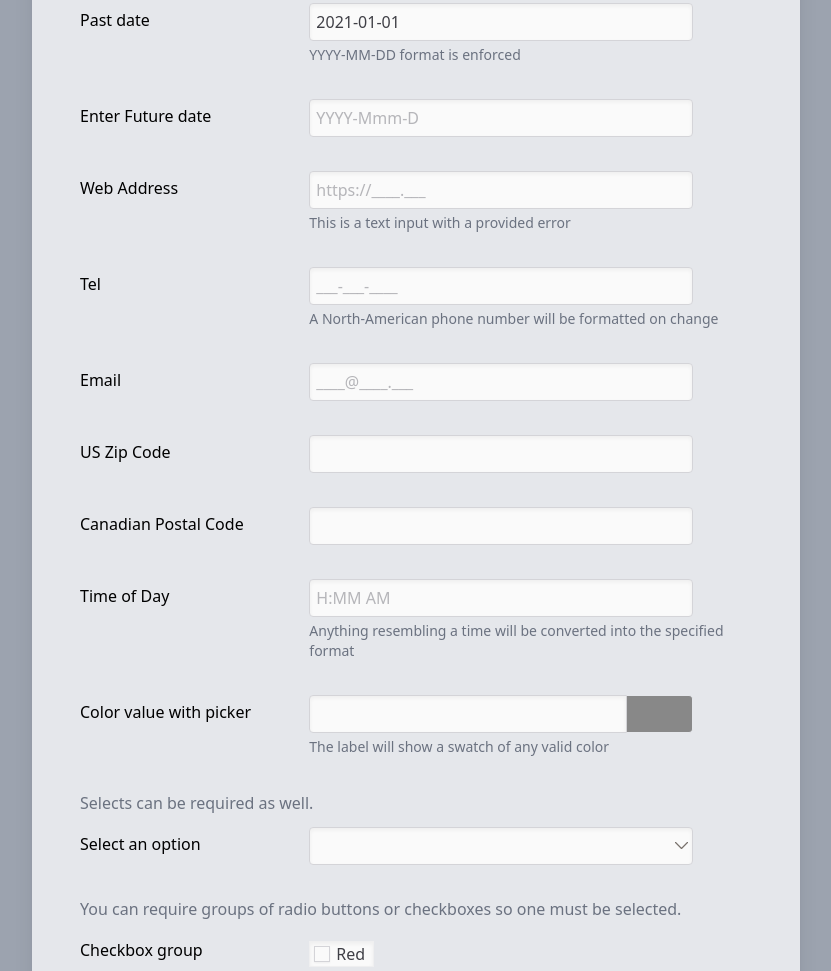
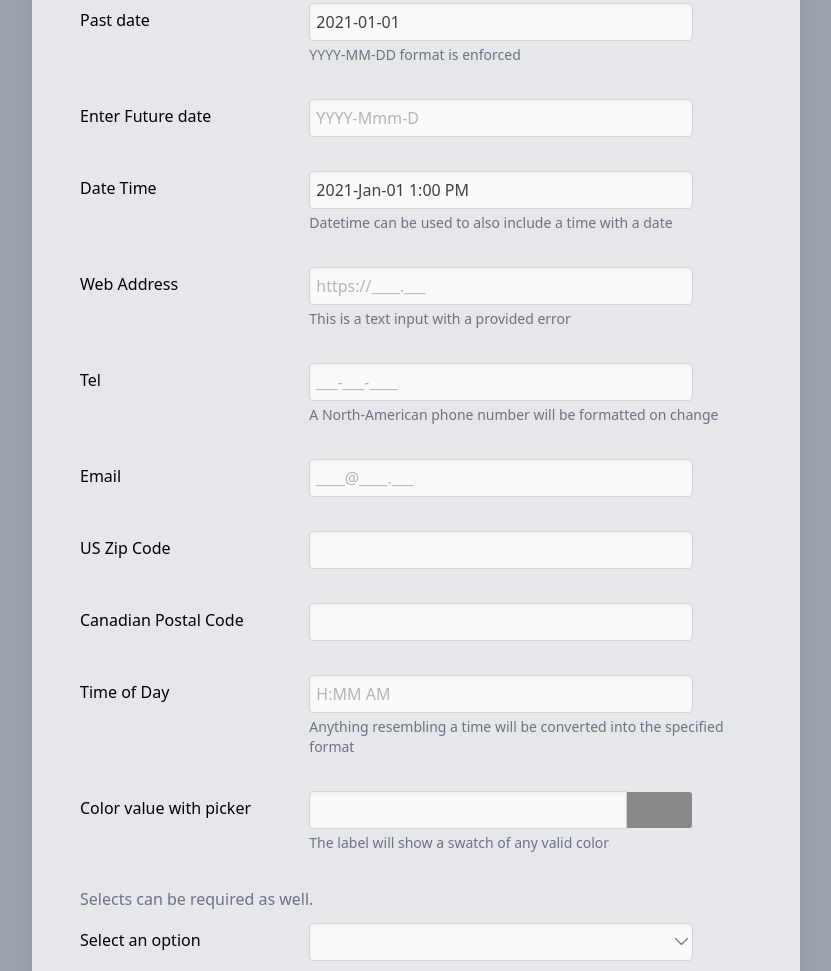
Before and after one commit to jdlien/validator, a website: page demo/index.html in a window 1280 px wide. Shown: the part 1206-2177 px from the top of the page, without its empty margins (224-1055 px from the left). Drawn offline with nearby package versions, Linux system fonts and the light colour scheme; files that its build step writes are made by us from their sources.

Commit message:
added datetime validation

```diff
--- a/demo/index.html
+++ b/demo/index.html
@@ -350,6 +350,37 @@
               <div
                 class="error hidden text-sm text-red-600 transition dark:text-red-500"
                 id="input-future-date-error"
+              ></div>
+            </div>
+          </div>
+        </div>
+
+        <div class="sm:grid sm:grid-cols-3 sm:items-start sm:gap-4">
+          <label for="input-datetime" id="input-datetime-label" class="block font-medium sm:mt-px sm:pt-1"
+            >Date Time</label
+          >
+          <div class="my-0.5 sm:mt-0 sm:col-span-2">
+            <div class="flex relative sm:max-w-sm">
+              <input
+                class="block w-full px-1.5 transition flatpickr-input"
+                type="text"
+                value="2021-Jan-01 1:00 PM"
+                id="input-datetime"
+                data-date-format="YYYY-MMM-DD h:mm A"
+                data-type="date"
+                placeholder="YYYY-Mmm-D h:mm AM"
+                name="input-datetime"
+                data-error-default=""
+                aria-describedby="input-datetime-error"
+              />
+            </div>
+            <p class="mt-1 text-sm text-gray-500 dark:text-gray-400">
+              Datetime can be used to also include a time with a date
+            </p>
+            <div style="min-height: 20px">
+              <div
+                class="error hidden text-sm text-red-600 transition dark:text-red-500"
+                id="input-datetime-error"
               ></div>
             </div>
           </div>
--- a/package.json
+++ b/package.json
@@ -1,6 +1,6 @@
 {
   "name": "@jdlien/validator",
-  "version": "1.3.6",
+  "version": "1.4.0",
   "type": "module",
   "module": "dist/validator.js",
   "types": "dist/Validator.d.ts",
@@ -59,6 +59,6 @@
   },
   "sideEffects": false,
   "dependencies": {
-    "@jdlien/validator-utils": "^1.1.6"
+    "@jdlien/validator-utils": "^1.2.3"
   }
 }
--- a/src/Validator.ts
+++ b/src/Validator.ts
@@ -66,6 +66,7 @@ export default class Validator {
     ERROR_DATE_PAST: 'The date must be in the past.',
     ERROR_DATE_FUTURE: 'The date must be in the future.',
     ERROR_DATE_RANGE: 'The date is outside the allowed range.',
+    ERROR_DATETIME: 'This is not a valid date and time.',
     ERROR_TIME: 'This is not a valid time.',
     ERROR_TIME_RANGE: 'The time is outside the allowed range.',
     ERROR_URL: 'This is not a valid URL.',
@@ -434,6 +435,11 @@ export default class Validator {
       isValid: utils.isDate,
       error: this.messages.ERROR_DATE,
     },
+    datetime: {
+      parse: utils.parseDateTimeToString,
+      isValid: utils.isDateTime,
+      error: this.messages.ERROR_DATETIME,
+    },
     time: {
       parse: utils.parseTimeToString,
       isValid: utils.isTime,
```
Also changed, not shown: tests/Validator.test.ts (+19 -0 lines).
